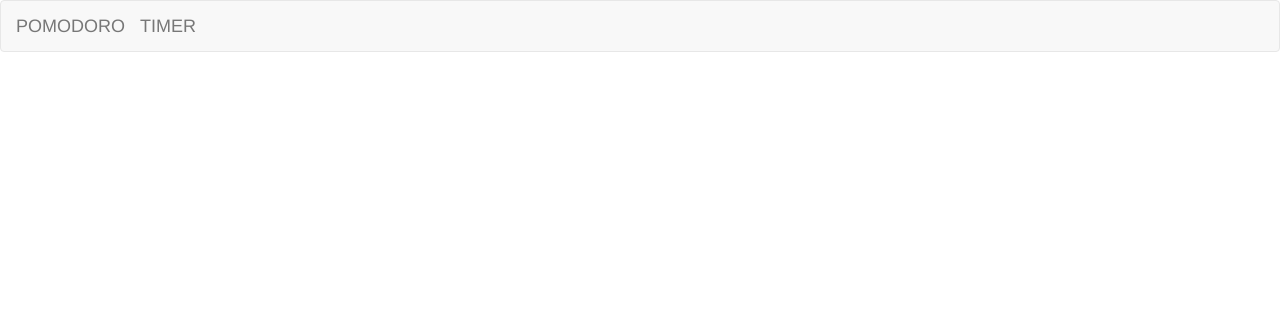
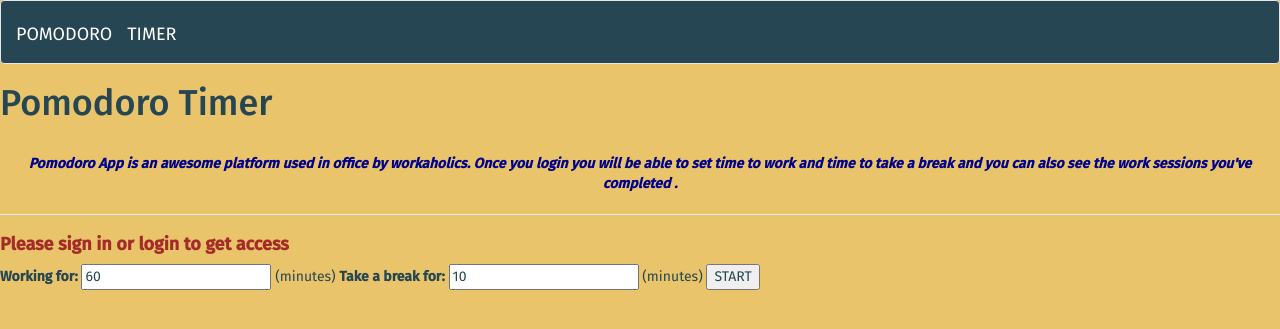
Before and after one commit to ngetichnicholas/Pomodoro-Timer, a Flask app: page / in a window 1280 px wide. Shown: the top 329 px of the page. Run offline with Flask 2, Linux system fonts and the light colour scheme; some libraries are stand-ins or nearby versions.

Commit message:
Update merge

```diff
--- a/app/main/views.py
+++ b/app/main/views.py
@@ -34,4 +34,13 @@ def short_break():
     '''
     View root page function that returns the index page and its data
     '''
-    return render_template('short_break.html', short_break=session["short_break"])
+    return render_template('index.html')
+
+@main.route('/timer')
+def timer():
+
+    '''
+    View for timer page that returns the index page and its data
+    '''
+
+    return render_template('timer.html')
--- a/app/templates/index.html
+++ b/app/templates/index.html
@@ -1,4 +1,13 @@
 {% extends 'base.html' %}
+
+<!-- Styles block -->
+{% block styles%}
+{{ super() }}
+<link rel="stylesheet" href="https://maxcdn.bootstrapcdn.com/bootstrap/3.3.7/css/bootstrap.min.css" integrity="sha384-BVYiiSIFeK1dGmJRAkycuHAHRg32OmUcww7on3RYdg4Va+PmSTsz/K68vbdEjh4u" crossorigin="anonymous">
+<link rel="stylesheet" href="../static/css/index.css" />
+{% endblock %}
+
+{% block content %}
 <h1>Pomodoro Timer</h1> <br>
 <p style="text-align: center;color: darkblue;"><b><i>Pomodoro App is an awesome platform used in office by workaholics.
             Once you login you will be able to set time to work and time to take a break and you can also see the work
@@ -22,3 +31,4 @@
     </form>
 
 </div>
+{% endblock  %}
```
